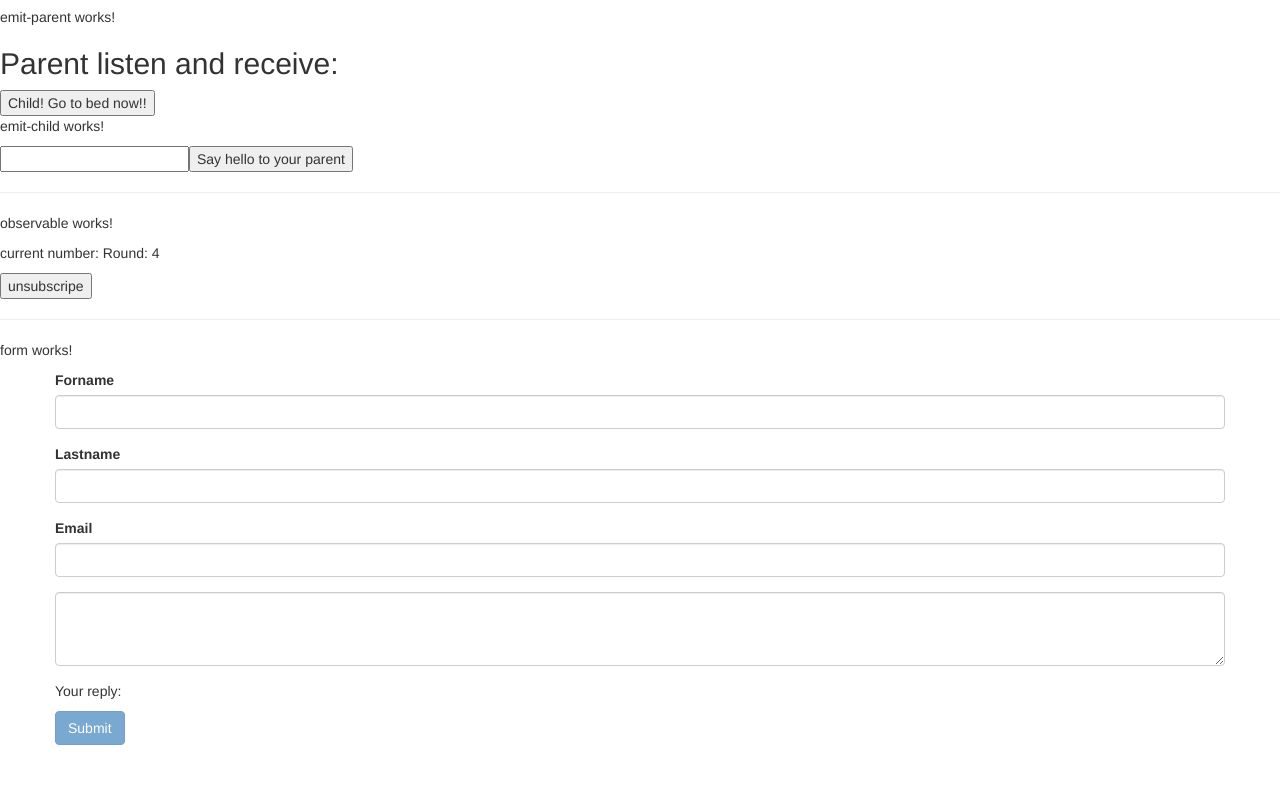
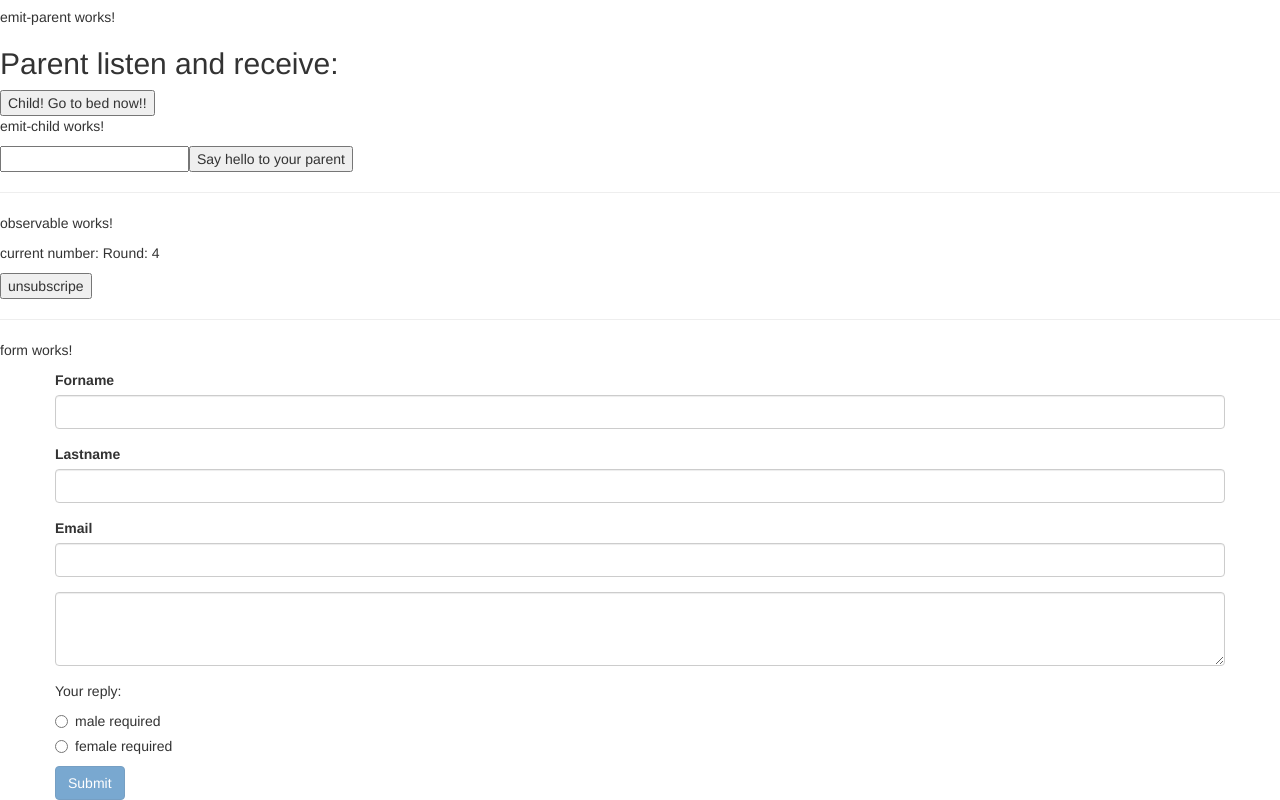
Before and after one commit to slimouGit/angular-sandbox, an Angular app in the folder sandbox/: page / in a window 1280 px wide. Shown: the part 778-1578 px from the top of the page. Before the commit the page ends 1523 px from the top, so only its background shows below. Built offline with nearby package versions, Linux system fonts and the light colour scheme.

Commit message:
adding radio buttons

```diff
--- a/sandbox/src/app/form/form.component.html
+++ b/sandbox/src/app/form/form.component.html
@@ -26,6 +26,17 @@
             </textarea>
                 </div>
                 <p>Your reply: {{answer}}</p>
+                <div class="radio" *ngFor="let gender of genders">
+                    <label>
+                        <input
+                        type="radio"
+                        name="gender"
+                        ngModel
+                        [value]="gender">
+                        {{gender}}
+                        required
+                    </label>
+                </div>
                 <button class="btn btn-primary" [disabled]="!f.valid">Submit</button>
             </div>
         </form>
--- a/sandbox/src/app/form/form.component.ts
+++ b/sandbox/src/app/form/form.component.ts
@@ -10,6 +10,7 @@
 
 @ViewChild('f') signUpForm: NgForm;
 answer:string;
+genders = ['male', 'female'];
 
   constructor() { }
 
```
